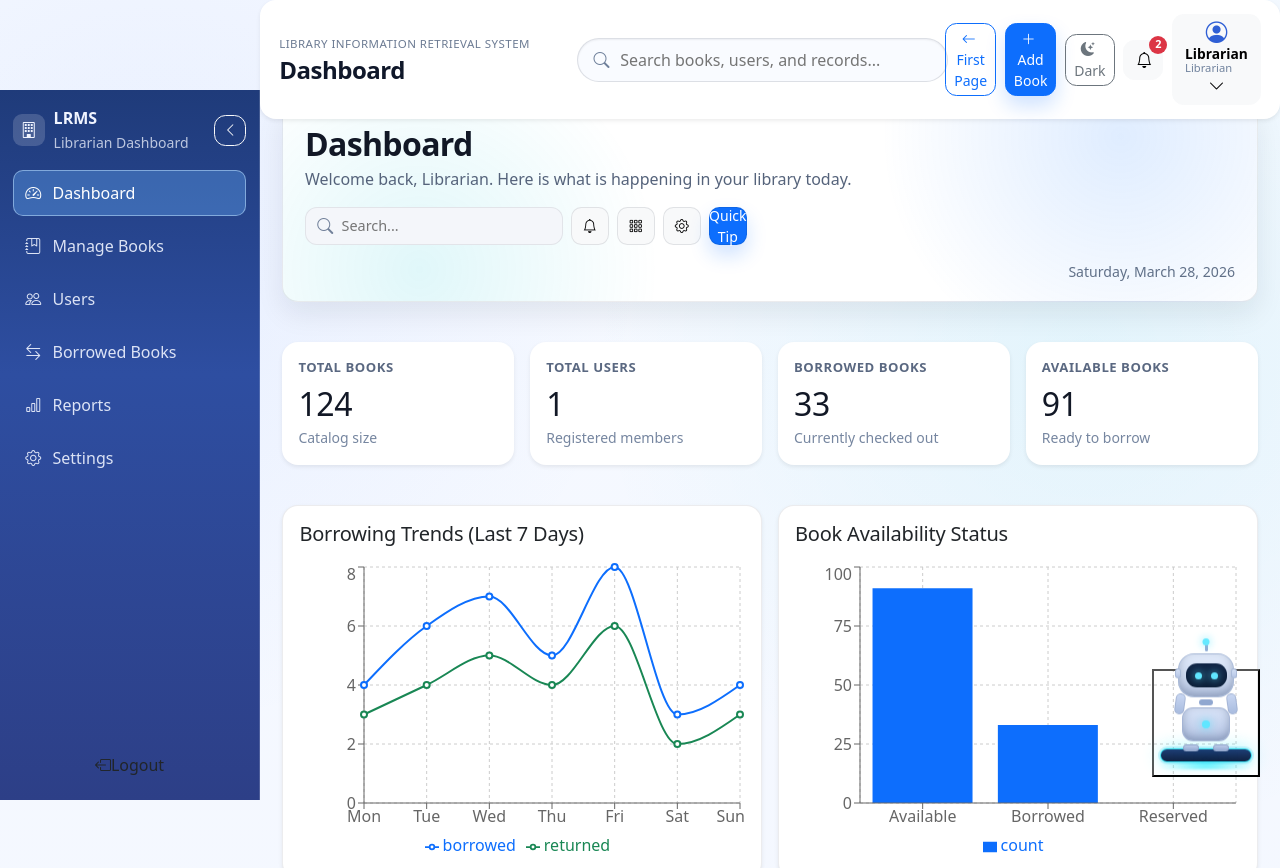
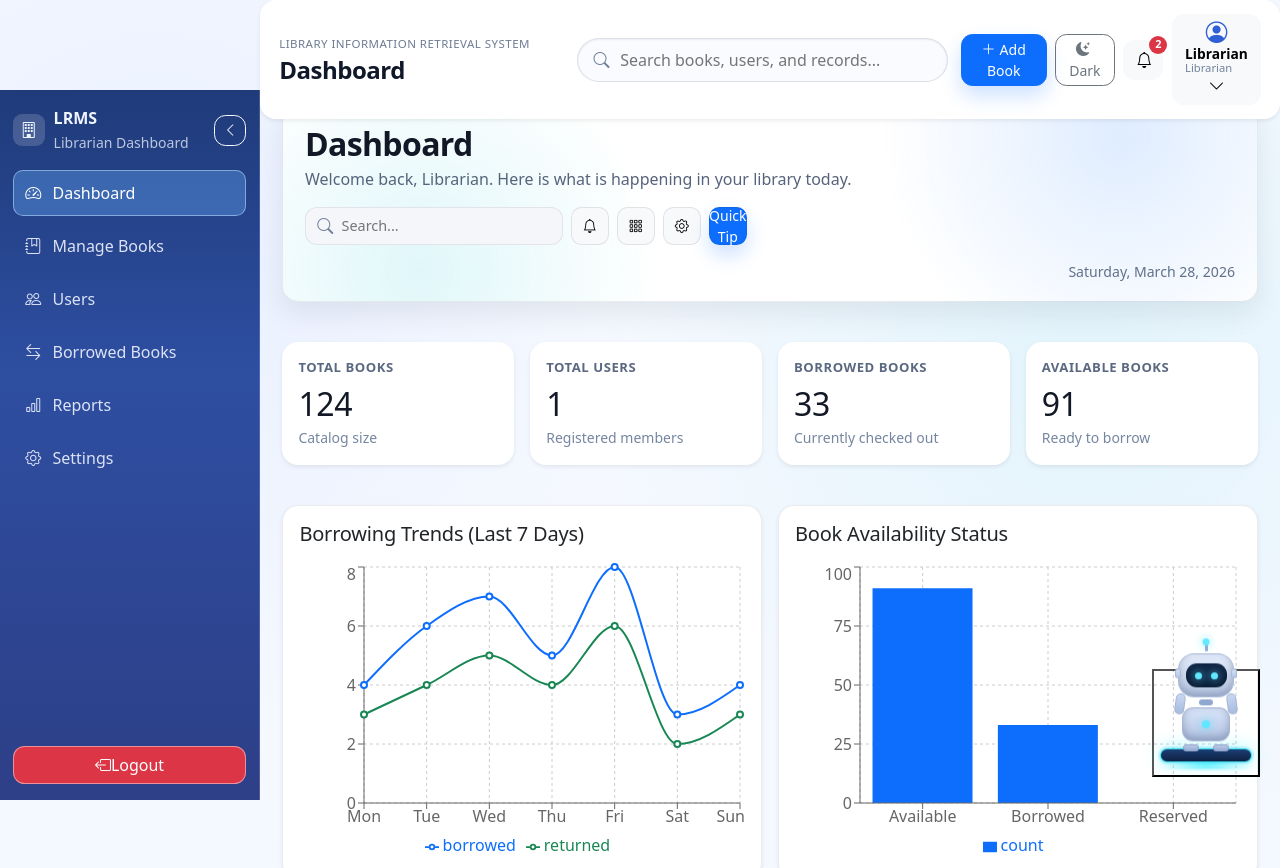
Before and after one commit to Balibaseka-Deogiracious/LRMS, a React (Vite) app in the folder frontend/: page /admin in a window 1280 px wide. Shown: the top 868 px of the page. Built offline with nearby package versions, Linux system fonts and the light colour scheme.

Commit message:
linked all the logout buttons to the landing page

```diff
--- a/frontend/src/components/admin/AdminSidebar.tsx
+++ b/frontend/src/components/admin/AdminSidebar.tsx
@@ -41,8 +41,9 @@ export default function AdminSidebar({ collapsed, onToggle }: AdminSidebarProps)
     if (!result.isConfirmed) return
 
     logout()
+    localStorage.removeItem('currentUserName')
     toast.success('Logged out successfully.')
-    navigate('/login')
+    navigate('/')
   }
 
   return (
@@ -57,7 +58,13 @@ export default function AdminSidebar({ collapsed, onToggle }: AdminSidebarProps)
             </span>
           )}
         </div>
-        <button type="button" className="btn btn-sm btn-outline-light" onClick={onToggle}>
+        <button
+          type="button"
+          className="btn btn-sm btn-outline-light"
+          onClick={onToggle}
+          aria-label={collapsed ? 'Expand sidebar' : 'Collapse sidebar'}
+          title={collapsed ? 'Expand sidebar' : 'Collapse sidebar'}
+        >
           <i className={`bi ${collapsed ? 'bi-chevron-right' : 'bi-chevron-left'}`} />
         </button>
       </div>
--- a/frontend/src/components/admin/AdminTopbar.tsx
+++ b/frontend/src/components/admin/AdminTopbar.tsx
@@ -148,7 +148,7 @@ export default function AdminTopbar() {
     logout()
     localStorage.removeItem('currentUserName')
     toast.success('Logged out successfully.')
-    navigate('/login')
+    navigate('/')
   }
 
   return (
@@ -173,11 +173,6 @@ export default function AdminTopbar() {
         </section>
 
         <section className="admin-navbar-right">
-          <button type="button" className="btn btn-outline-primary btn-sm" onClick={() => navigate('/')}>
-            <i className="bi bi-arrow-left me-1" />
-            <span>First Page</span>
-          </button>
-
           <button type="button" className="btn btn-primary btn-sm admin-quick-action" onClick={() => navigate('/admin/books')}>
             <i className="bi bi-plus-lg me-1" />
             <span>Add Book</span>
--- a/frontend/src/components/admin/admin-layout.css
+++ b/frontend/src/components/admin/admin-layout.css
@@ -102,14 +102,27 @@
   align-items: center;
   justify-content: center;
   gap: 0.6rem;
+  width: 100%;
   border: 1px solid rgba(255, 255, 255, 0.24);
   background: rgba(255, 255, 255, 0.08);
   color: #f0f4ff;
+  font-weight: 600;
 }
 
 .admin-sidebar-logout:hover {
   color: #fff;
   background: rgba(255, 255, 255, 0.18);
+}
+
+[data-bs-theme='light'] .admin-sidebar-logout {
+  border-color: rgba(255, 255, 255, 0.45);
+  background: #dc3545;
+  color: #ffffff;
+}
+
+[data-bs-theme='light'] .admin-sidebar-logout:hover {
+  background: #bb2d3b;
+  border-color: #bb2d3b;
 }
 
 .admin-main {
```
